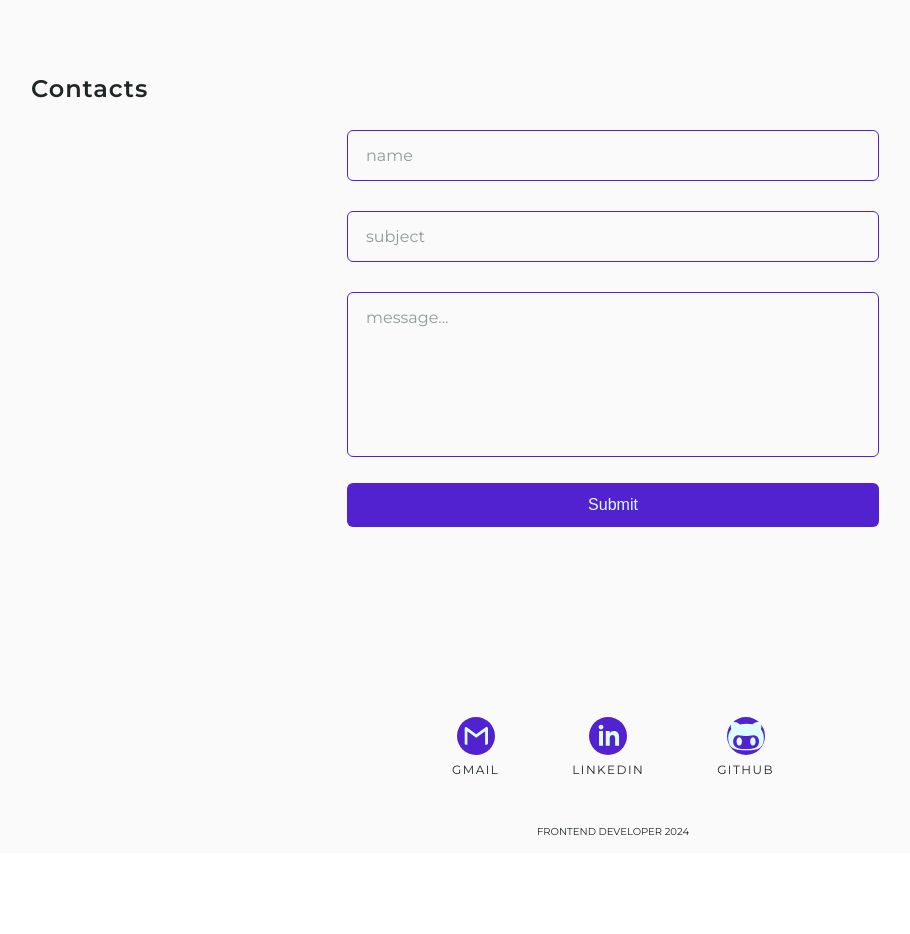
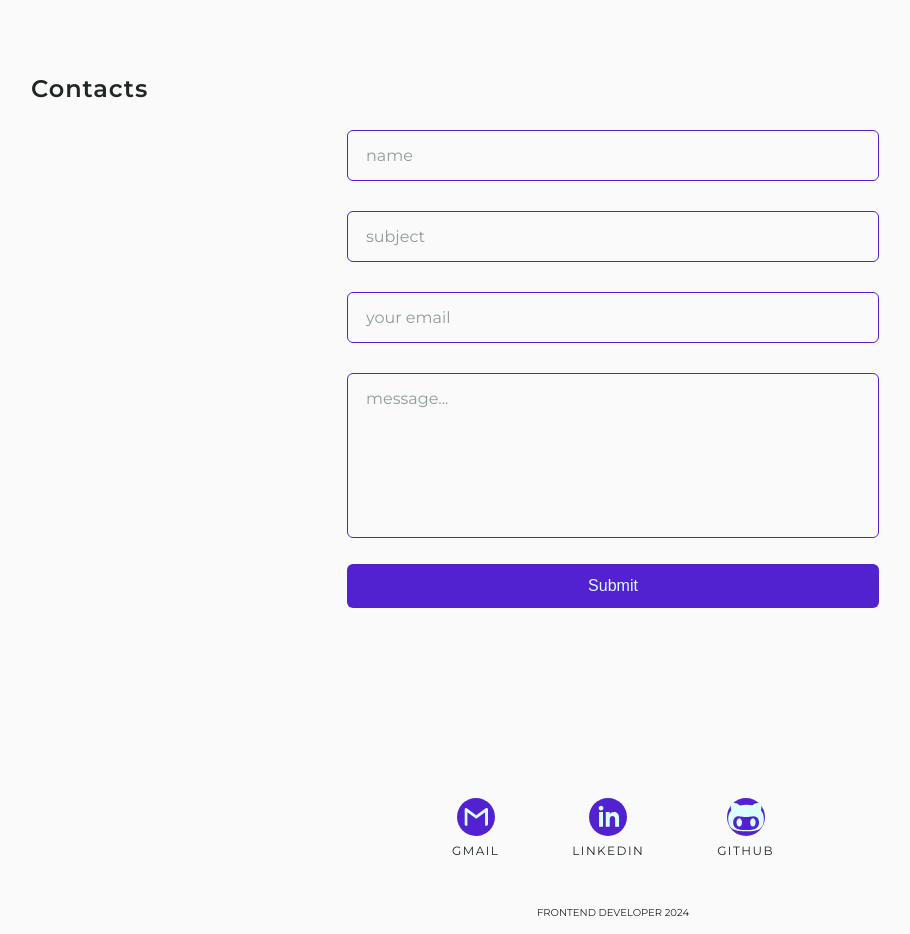
Before and after one commit to bloodyrainday/react-cv, a React app: page / in a window 1280 px wide. Shown: the part 3600-4534 px from the top of the page, without its empty margins (27-937 px from the left). Before the commit the page ends 4453 px from the top, so only its background shows below. Built offline with nearby package versions, Linux system fonts and the light colour scheme.

Commit message:
add Emailjs library

```diff
--- a/package.json
+++ b/package.json
@@ -4,6 +4,7 @@
   "private": true,
   "dependencies": {
     "@babel/core": "7.16.0",
+    "@emailjs/browser": "^4.4.1",
     "@pmmmwh/react-refresh-webpack-plugin": "0.5.3",
     "@svgr/webpack": "5.5.0",
     "@testing-library/jest-dom": "5.14.1",
--- a/src/layout/sections/contacts/Contacts.tsx
+++ b/src/layout/sections/contacts/Contacts.tsx
@@ -1,23 +1,58 @@
-import React from "react";
+import React, { ElementRef } from "react";
 import { SectionTitle } from "../../../components/SectionTitle";
 import { Button } from "../../../components/button/Button";
 import { Container } from "../../../components/Container";
 import { S } from "./Contacts_Styles";
+import emailjs from "@emailjs/browser";
 
 type Props = {};
 
 export const Contacts: React.FC = (props: Props) => {
+  const form = React.useRef<ElementRef<"form">>(null);
+
+  const sendEmail = (e: any) => {
+    e.preventDefault();
+
+    if (!form.current) return;
+
+    emailjs
+      .sendForm("service_g8513zf", "template_z7cxud4", form.current, {
+        publicKey: "8aJjs1uq_151eb_os",
+      })
+      .then(
+        () => {
+          alert("message was successfully sent");
+        },
+        (error) => {
+          alert(error.text);
+        }
+      );
+
+    e.target.reset();
+  };
+
   return (
     <S.Contacts id="contacts">
       <Container>
         <SectionTitle>Contacts</SectionTitle>
 
-        <S.Form>
-          <S.Field placeholder="name" required />
+        <S.Form ref={form} onSubmit={sendEmail}>
+          <S.Field placeholder="name" required name="user_name" type="text" />
 
-          <S.Field placeholder="subject" required />
+          <S.Field placeholder="subject" required name="subject" type="text" />
+          <S.Field
+            placeholder="your email"
+            required
+            name="email"
+            type="email"
+          />
 
-          <S.Field placeholder="message..." as="textarea" />
+          <S.Field
+            placeholder="message..."
+            as="textarea"
+            name="message"
+            required
+          />
           <Button title="Submit" type="submit" />
         </S.Form>
       </Container>
```
Also changed, not shown: 1 other file (tests, documents, lock files or other folders).
